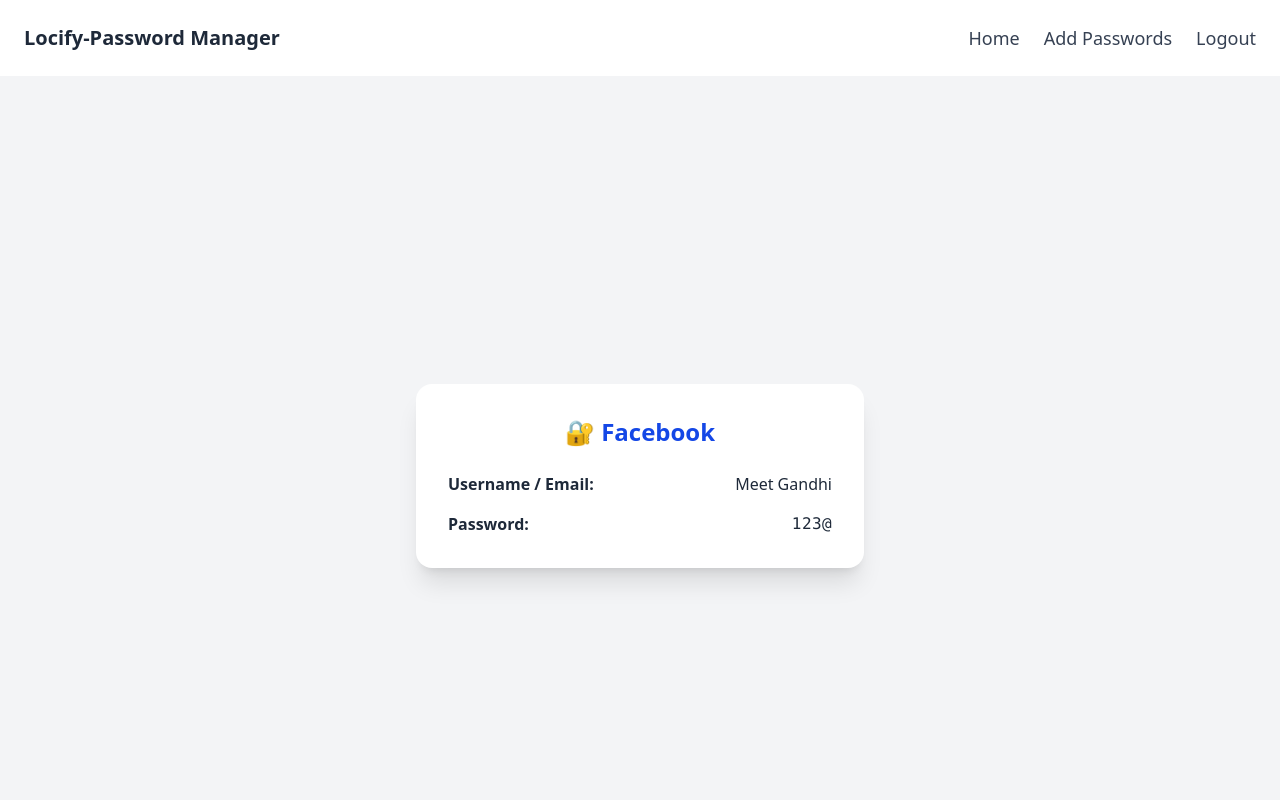
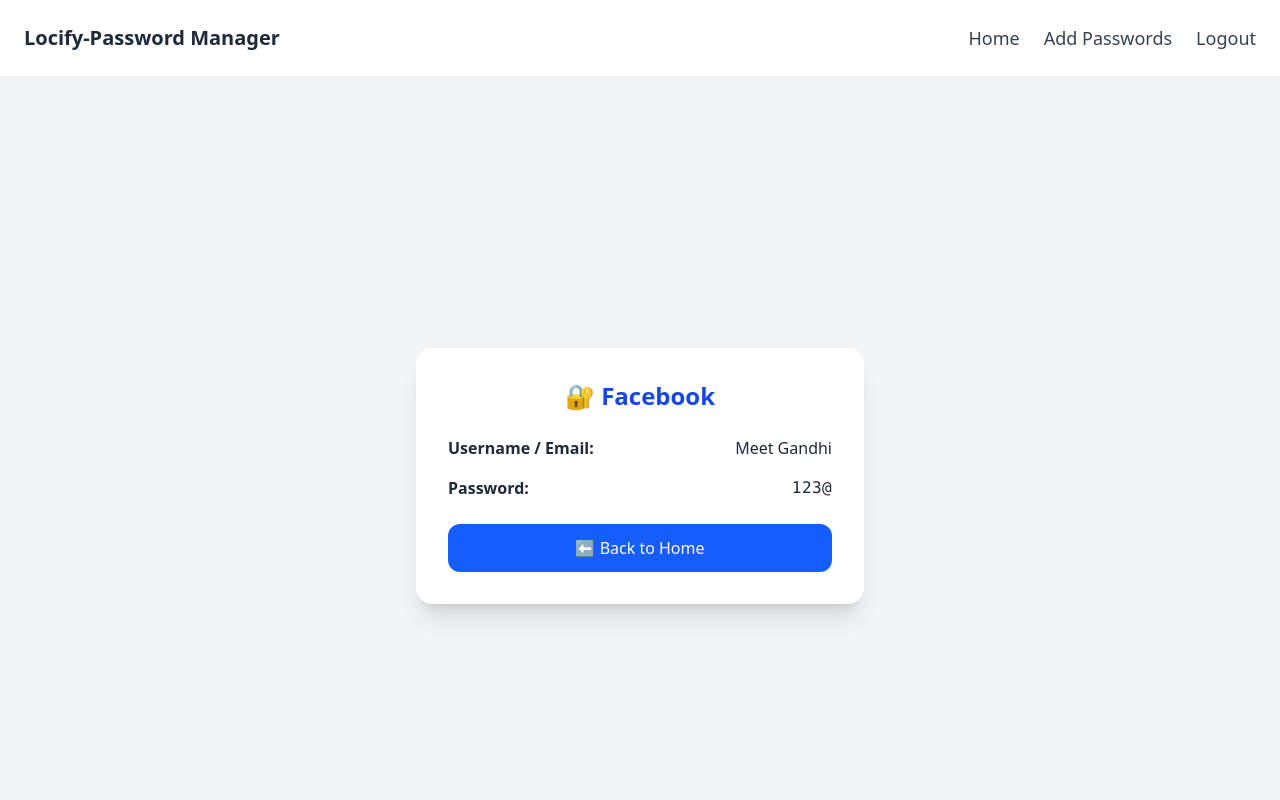
Before and after one commit to httpMeet/Locify-A-Password-Manager, a React (Vite) app: page /viewpass in a window 1280 px wide. Shown: the top 800 px of the page. Built offline with nearby package versions, Linux system fonts and the light colour scheme.

Commit message:
Added Button In Viewpass

```diff
--- a/src/components/Viewpass.js
+++ b/src/components/Viewpass.js
@@ -1,4 +1,5 @@
 import React from 'react';
+import { Link } from 'react-router-dom';
 
 const Viewpass = () => {
   // In future, you can fetch real data via props, context, or API
@@ -15,7 +16,7 @@
           🔐 {passwordData.website}
         </h2>
 
-        <div className="space-y-4 text-gray-800">
+        <div className="space-y-4 text-gray-800 mb-6">
           <div className="flex justify-between">
             <span className="font-semibold">Username / Email:</span>
             <span>{passwordData.username}</span>
@@ -26,6 +27,12 @@
             <span className="font-mono tracking-wide">{passwordData.password}</span>
           </div>
         </div>
+
+        <Link to="/home">
+          <button className="w-full bg-blue-600 text-white py-3 rounded-xl hover:bg-blue-700 transition duration-200">
+            ⬅ Back to Home
+          </button>
+        </Link>
       </div>
     </div>
   );
```
